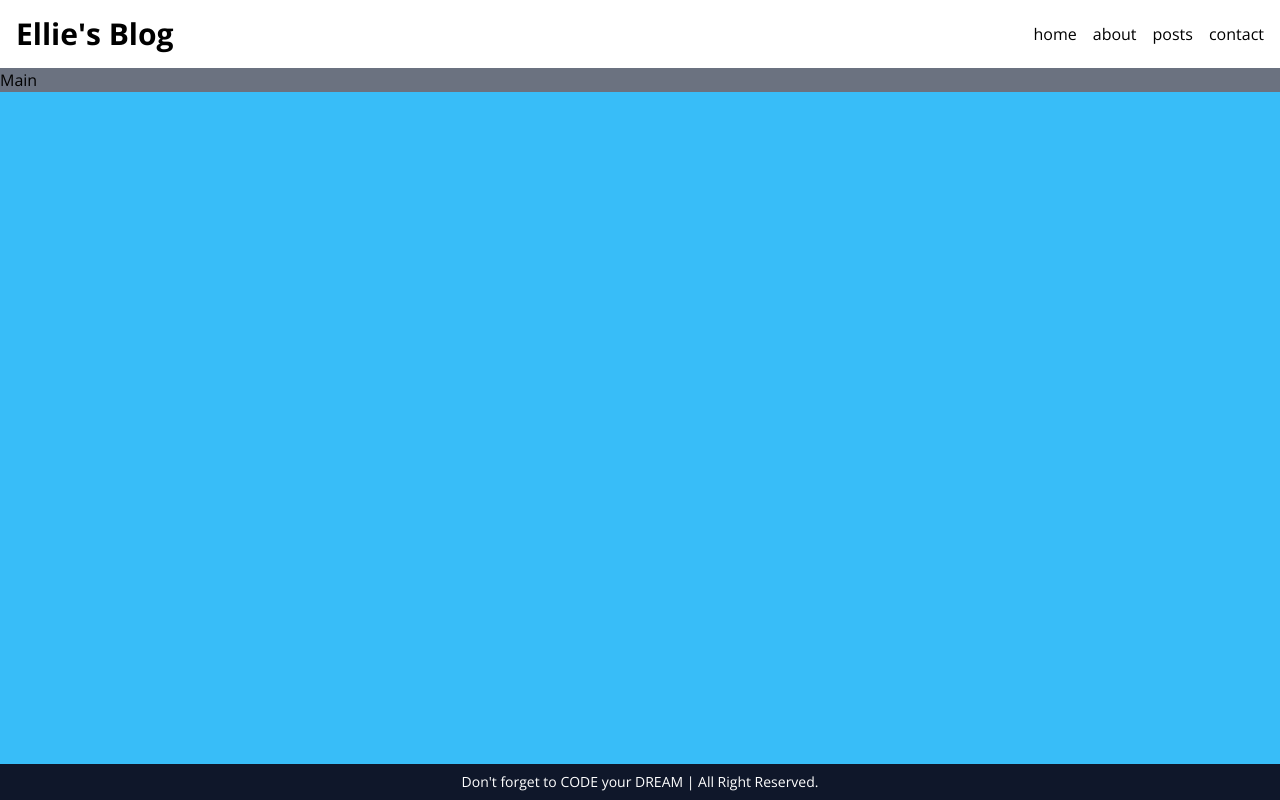
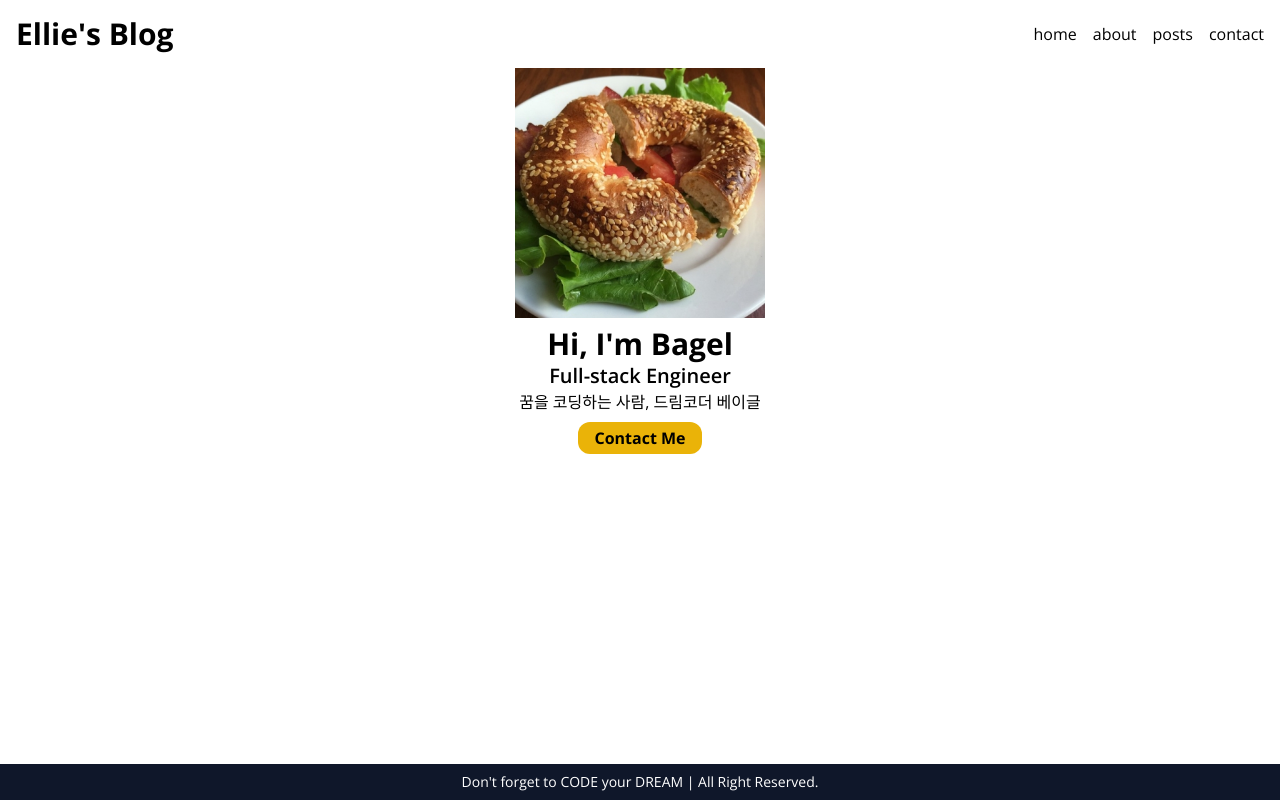
Before and after one commit to k2core/nextjs004, a Next.js app: page / in a window 1280 px wide. Built offline with nearby package versions, Linux system fonts and the light colour scheme.

Commit message:
프로필 만들기
Hero 컴포넌트를 만든다.

Changes to be committed:
modified:   src/app/layout.tsx
modified:   src/app/page.tsx
new file:   src/components/Hero.tsx

```diff
--- a/src/app/layout.tsx
+++ b/src/app/layout.tsx
@@ -1,6 +1,6 @@
-import Header from "@/components/Header";
 import "./globals.css";
 import { Open_Sans } from "next/font/google";
+import Header from "@/components/Header";
 import Footer from "@/components/Footer";
 
 const sans = Open_Sans({ subsets: ["latin"] });
@@ -21,7 +21,7 @@ export default function RootLayout({
         className={`${sans.className} flex flex-col w-full max-w-screen-2xl mx-auto`}
       >
         <Header />
-        <main className="grow bg-sky-400">{children}</main>
+        <main className="grow">{children}</main>
         <Footer />
       </body>
     </html>
--- a/src/app/page.tsx
+++ b/src/app/page.tsx
@@ -1,5 +1,9 @@
-import Image from "next/image";
+import Hero from "@/components/Hero";
 
-export default function Home() {
-  return <section className="bg-gray-500">Main</section>;
+export default function HomePage() {
+  return (
+    <>
+      <Hero />
+    </>
+  );
 }
--- /dev/null
+++ b/src/components/Hero.tsx
@@ -0,0 +1,26 @@
+import Image from "next/image";
+import Link from "next/link";
+import profileImage from "../../public/images/profile.jpg";
+
+export default function Hero() {
+  return (
+    <section className="text-center">
+      <Image
+        className="mx-auto"
+        src={profileImage}
+        alt="Picture of the author"
+        width={250}
+        height={250}
+        priority
+      />
+      <h2 className="text-3xl font-bold mt-2">{"Hi, I'm Bagel"}</h2>
+      <h3 className="text-xl font-semibold">Full-stack Engineer</h3>
+      <p>꿈을 코딩하는 사람, 드림코더 베이글</p>
+      <Link href="/contact">
+        <button className="bg-yellow-500 font-bold rounded-xl py-1 px-4 mt-2">
+          Contact Me
+        </button>
+      </Link>
+    </section>
+  );
+}
```
